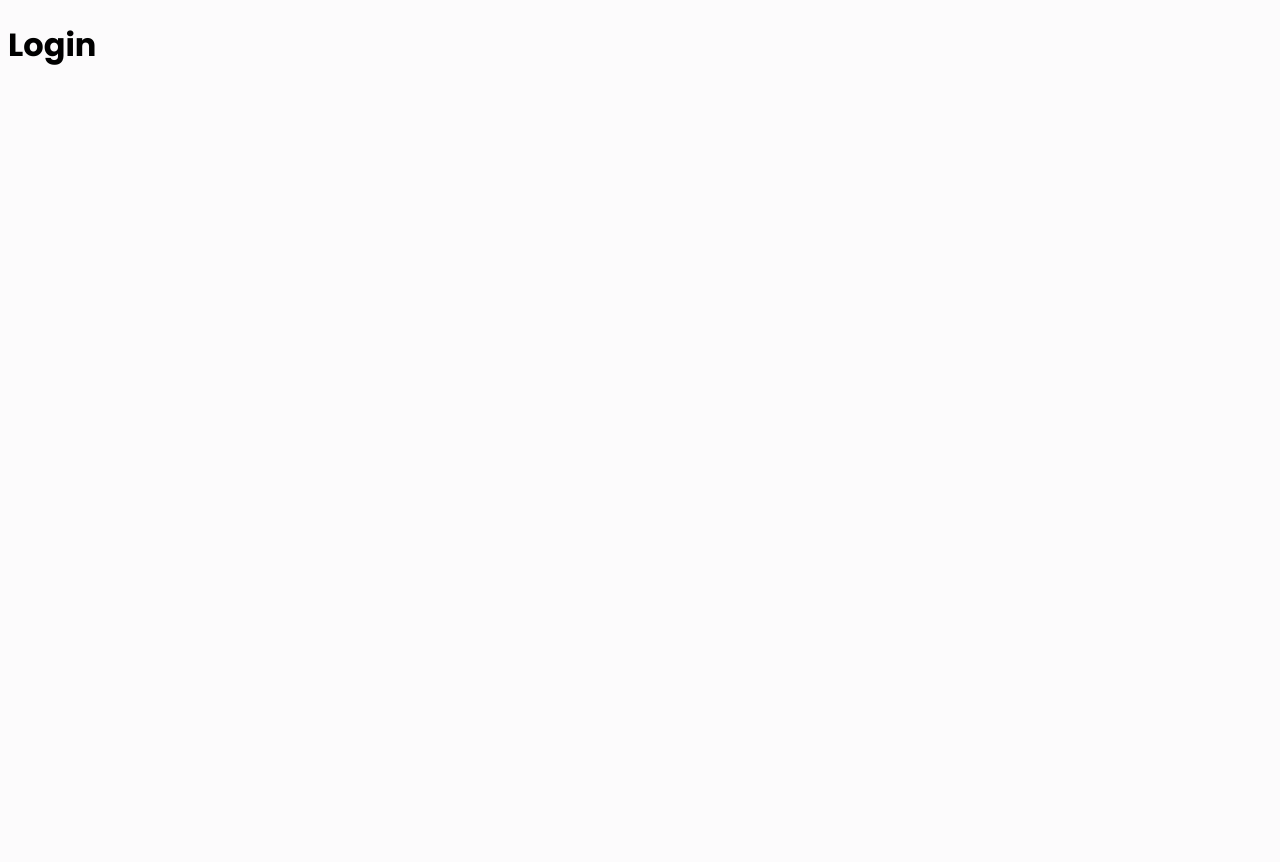
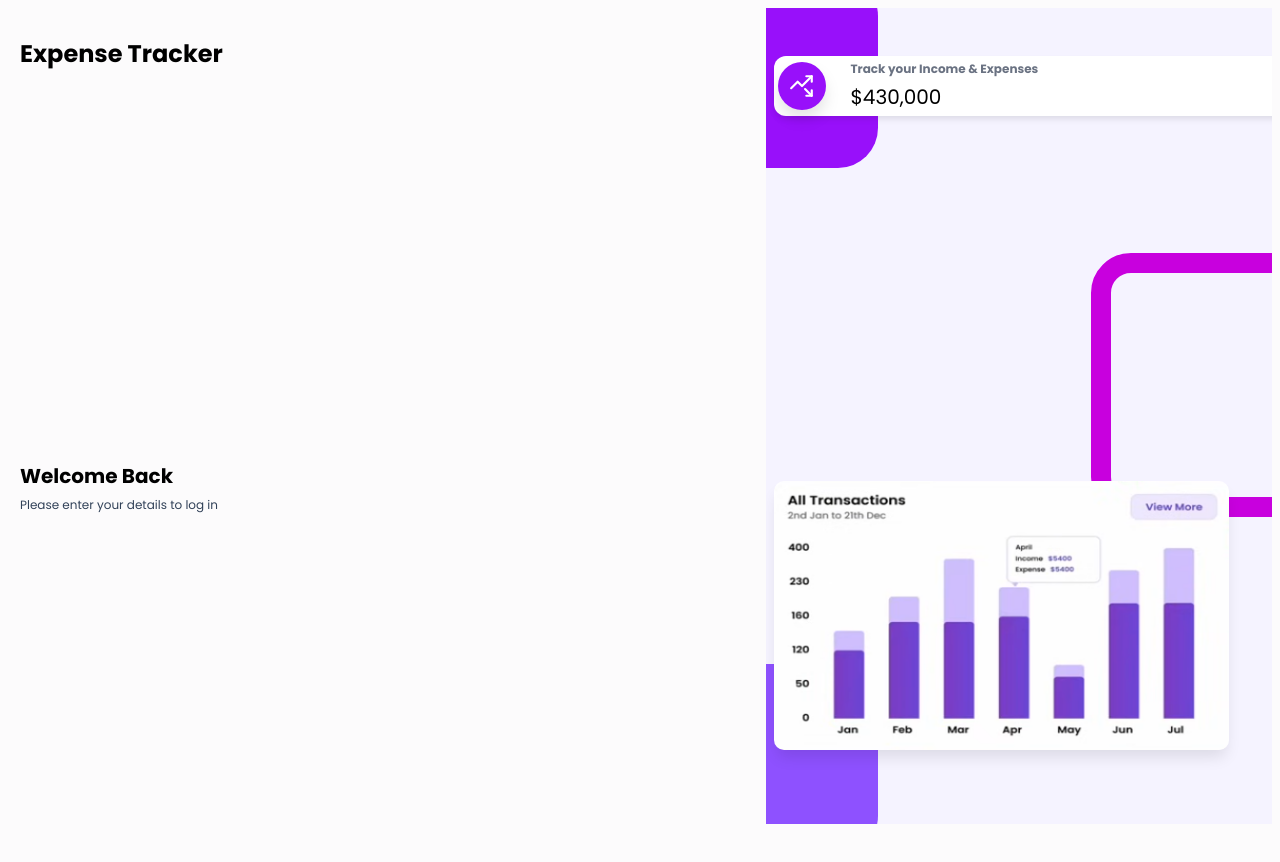
Before and after one commit to galbeiroc/expense-tracker, a React (Vite) app in the folder client/: page /login in a window 1280 px wide. Shown: the top 862 px of the page. Before the commit the page ends 800 px from the top, so only its background shows below. Built offline with nearby package versions, Linux system fonts and the light colour scheme.

Commit message:
build login component

```diff
--- /dev/null
+++ b/client/src/components/AuthLayout/AuthLayout.module.css
@@ -0,0 +1,119 @@
+.auth-layout-container {
+  display: flex;
+}
+
+.auth-layout-left {
+  padding: 8px 12px 12px 12px;
+  width: 100vw;
+  height: 100vh;
+}
+
+.auth-layout-title {
+  font-size: 1.125rem;
+  font-weight: 500;
+  margin: 0;
+  color: black;
+}
+
+.auth-layout-right {
+  display: none;
+  background-color: #f5f3ff;
+  background-size: cover;
+  background-repeat: no-repeat;
+  background-position: center;
+  overflow: hidden;
+  padding: 8px;
+  position: relative;
+  width: 40vw;
+  height: 100vh;
+}
+
+.auth-layout-square1 {
+  width: 12rem;
+  height: 12rem;
+  border-radius: 40px;
+  background-color: #9810fa;
+  position: absolute;
+  top: -2rem;
+  left: -5rem;
+}
+
+.auth-layout-square2 {
+  width: 12rem;
+  height: 14rem;
+  border-radius: 40px;
+  border: 20px solid #c800de;
+  position: absolute;
+  top: 30%;
+  right: -010%;
+}
+
+.auth-layout-square3 {
+  width: 12rem;
+  height: 12rem;
+  border-radius: 40px;
+  background-color: #8e51ff;
+  position: absolute;
+  bottom: -2rem;
+  left: -5rem;;
+}
+
+.auth-layout-image {
+  width: 90%;
+  height: 33%;
+  object-fit: fill;
+  position: absolute;
+  border-radius: 10px;
+  bottom: 4.6rem;
+  box-shadow: 0 10px 15px -3px rgb(0 0 0 / 0.1);
+}
+
+.stast-info-card {
+  display: flex;
+  align-items: center;
+  gap: 1.5rem;
+  background-color: white;
+  padding: 4px;
+  border-radius: 12px;
+  box-shadow: 0 4px 6px -1px rgb(0 0 0 / 0.1);
+  z-index: 1000;
+  position: absolute;
+  top: 3rem;
+  width: 100%;
+}
+
+.stast-info-icon {
+  color: white;
+  background-color: #9810fa;
+  font-size: 26px;
+  border-radius: 50%;
+  filter: drop-shadow(0 9px 7px rgb(0 0 0 / 0.1));
+  display: flex;
+  align-items: center;
+  justify-content: center;
+  width: 3rem;
+  height: 3rem;
+}
+
+.stast-info-label {
+  font-size: 0.75rem;
+  color: #6a7282;
+  margin: 0;
+  margin-bottom: 0.25rem;
+}
+
+.stast-info-value {
+  font-size: 20px;
+}
+
+@media (width >= 768px) {
+  .auth-layout-right {
+    display: block;
+  }
+}
+
+@media  (height >= 768px) {
+  .auth-layout-left {
+    width: 60vw;
+  }
+}
--- /dev/null
+++ b/client/src/components/AuthLayout/AuthLayout.tsx
@@ -0,0 +1,60 @@
+import { LuTrendingUpDown } from "react-icons/lu";
+
+import Card from "../../assets/images/expense-tracker-card.png";
+
+import styles from "./AuthLayout.module.css";
+
+interface AuthLayoutProps {
+  children: React.ReactNode;
+}
+
+interface StastInfoCardProps {
+  icon: React.ReactNode;
+  label: string;
+  value: string;
+}
+
+const AuthLayout = ({ children }: AuthLayoutProps) => {
+  return (
+    <div className={styles["auth-layout-container"]}>
+      <div className={styles["auth-layout-left"]}>
+        <h2>Expense Tracker</h2>
+        {children}
+      </div>
+
+      <div className={styles["auth-layout-right"]}>
+        <div className={styles["auth-layout-square1"]}></div>
+        <div className={styles["auth-layout-square2"]}></div>
+        <div className={styles["auth-layout-square3"]}></div>
+
+        <div className={styles["auth-layout-icon"]}>
+          <StastInfoCard
+            icon={<LuTrendingUpDown />}
+            label="Track your Income & Expenses"
+            value="430,000"
+          />
+        </div>
+
+        <img
+          src={Card}
+          alt="Expense tracker card"
+          className={styles["auth-layout-image"]}
+        />
+      </div>
+    </div>
+  );
+};
+
+export default AuthLayout;
+
+const StastInfoCard = ({ icon, label, value }: StastInfoCardProps) => {
+  return (
+    <div className={styles["stast-info-card"]}>
+      <div className={styles["stast-info-icon"]}>{icon}</div>
+      <div>
+        <h6 className={styles["stast-info-label"]}>{label}</h6>
+        <span className={styles["stast-info-value"]}>${value}</span>
+      </div>
+    </div>
+  );
+};
--- /dev/null
+++ b/client/src/pages/Auth/Login.module.css
@@ -0,0 +1,33 @@
+.login-content {
+  display: flex;
+  flex-direction: column;
+  justify-content: center;
+  height: 75%;
+}
+
+.login-title {
+  color: black;
+  font-weight: 700;
+  font-size: 1.25rem;
+  margin: 0;
+}
+
+.login-description {
+  color: #314158;
+  font-size: 0.75rem;
+  margin: 0;
+  margin-top: 5px;
+  margin-bottom: 6px;
+}
+
+@media  (width >= 1024px) {
+  .login-content {
+    width: 70%;
+  }
+}
+
+@media  (height >= 768px) {
+  .login-content {
+    height: 100%;
+  }
+}
--- a/client/src/pages/Auth/Login.tsx
+++ b/client/src/pages/Auth/Login.tsx
@@ -1,5 +1,16 @@
+import AuthLayout from "../../components/AuthLayout/AuthLayout";
+
+import styles from "./Login.module.css";
+
 function Login() {
-  return <h1>Login</h1>
+  return (
+    <AuthLayout>
+      <div className={styles["login-content"]}>
+        <h3 className={styles["login-title"]}>Welcome Back</h3>
+        <p className={styles["login-description"]}>Please enter your details to log in</p>
+      </div>
+    </AuthLayout>
+  );
 }
 
 export default Login;
```
Also changed, not shown: client/src/assets/images/expense-tracker-card.png (added).
